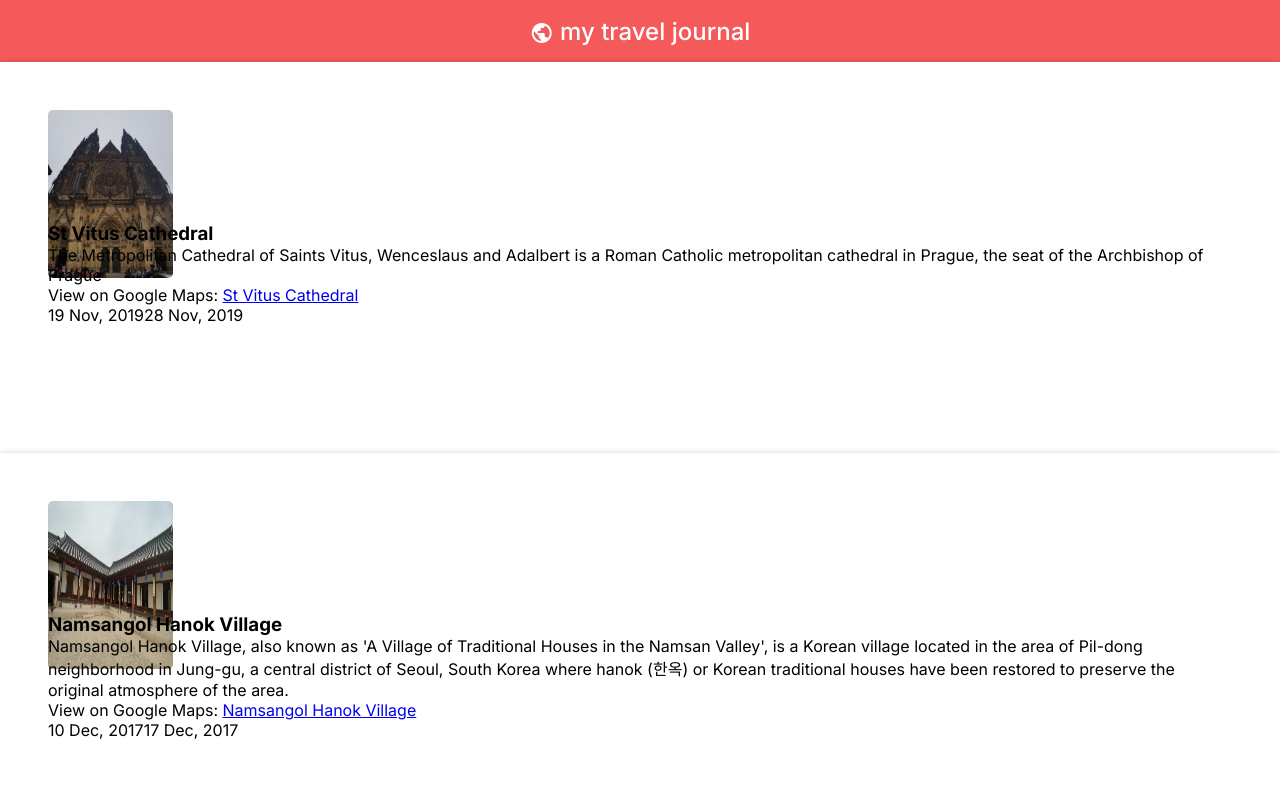
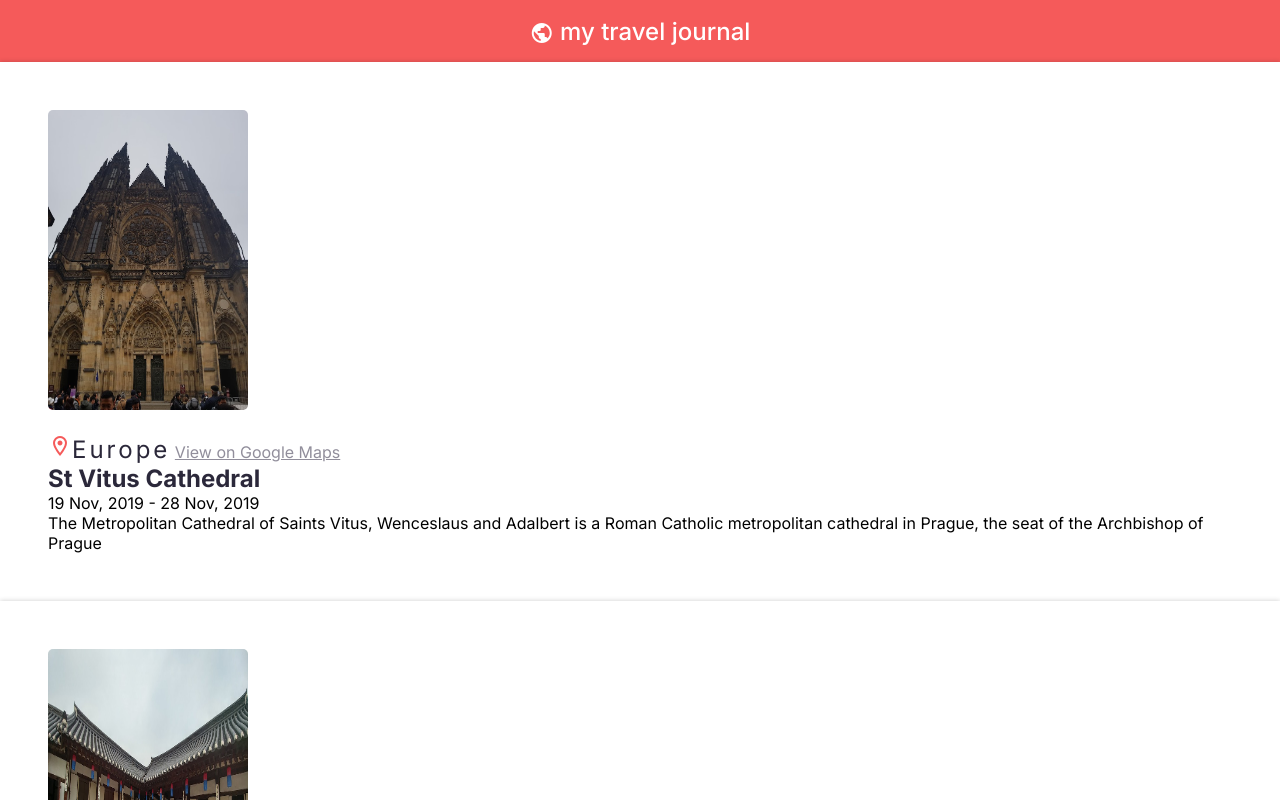
Before and after one commit to VoidCodes/react-project-2--travel-journal-, a React (Create React App) app: page / in a window 1280 px wide. Shown: the top 800 px of the page. Built offline with nearby package versions, Linux system fonts and the light colour scheme.

Commit message:
still fixing css pt1

```diff
--- a/src/components/Card.js
+++ b/src/components/Card.js
@@ -8,15 +8,13 @@ function Card(props) {
       </div>
       <br></br>
       <div className="card-content">
+        <p>
+        <span id="location-logo" class="material-icons-outlined">location_on</span>
+        <span className="location-name">{props.item.location}</span> <a href={props.item.googleMapsUrl}>View on Google Maps
+        </a></p>
         <h3>{props.item.title}</h3>
-        <p>{props.item.description}</p>
-        <p>
-          View on Google Maps: <a href={props.item.googleMapsUrl}>{props.item.title}</a>
-        </p>
-        <p>
-          <span>{props.item.startDate}</span>
-          <span>{props.item.endDate}</span>
-        </p>
+        <p>{props.item.startDate} - {props.item.endDate}</p>
+        <p className="card-description">{props.item.description}</p>
       </div>
     </div>
   );
--- a/src/style.css
+++ b/src/style.css
@@ -35,13 +35,54 @@
   box-shadow: 0px 0px 5px rgba(0, 0, 0, 0.2);
 }
 
+#location-logo {
+  font-size: 1.5rem;
+  font-weight: 500;
+  color: #F55A5A;
+}
+
+.location-name {
+  font-size: 1.5rem;
+  font-weight: 400;
+  color: #2B283A;
+  letter-spacing: 3px;
+}
+
+/*.cards-list {
+  display: flex;
+  flex-wrap: wrap;
+  justify-content: space-between;
+}*/
+
+.card-content {
+  /* PLace text next to image */
+  /*position: relative;
+  top: -15rem;
+  left: 10rem;*/
+}
+
+.card-description {
+  /*font-size: 1.2rem;
+  font-weight: 400;
+  color: #2B283A;
+  white-space: normal;
+  overflow: hidden;*/
+  white-space: pre-wrap;
+}
+
 img {
-  width: 125px;
-  height: 168px;
+  width: 200px;
+  height: 300px;
   border-radius: 5px;
 }
 
-.card-content {
-  position: relative;
-  top: -5rem;
+a {
+  text-decoration: underline;
+  color: #918E9B
 }
+
+h3 {
+  font-size: 1.5rem;
+  font-weight: 700;
+  color: #2B283A;
+}
```
